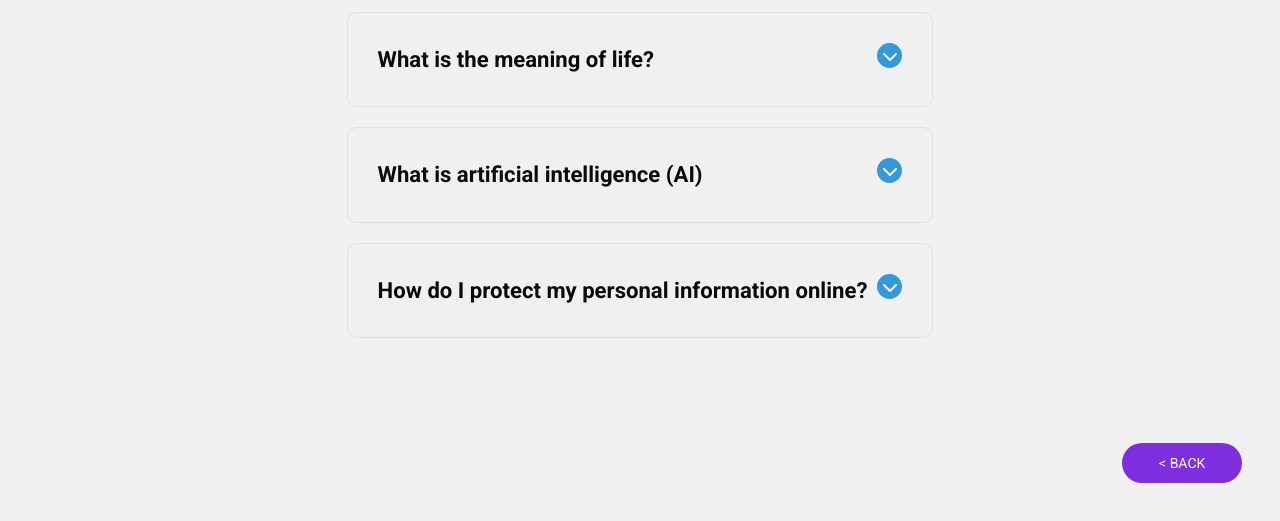
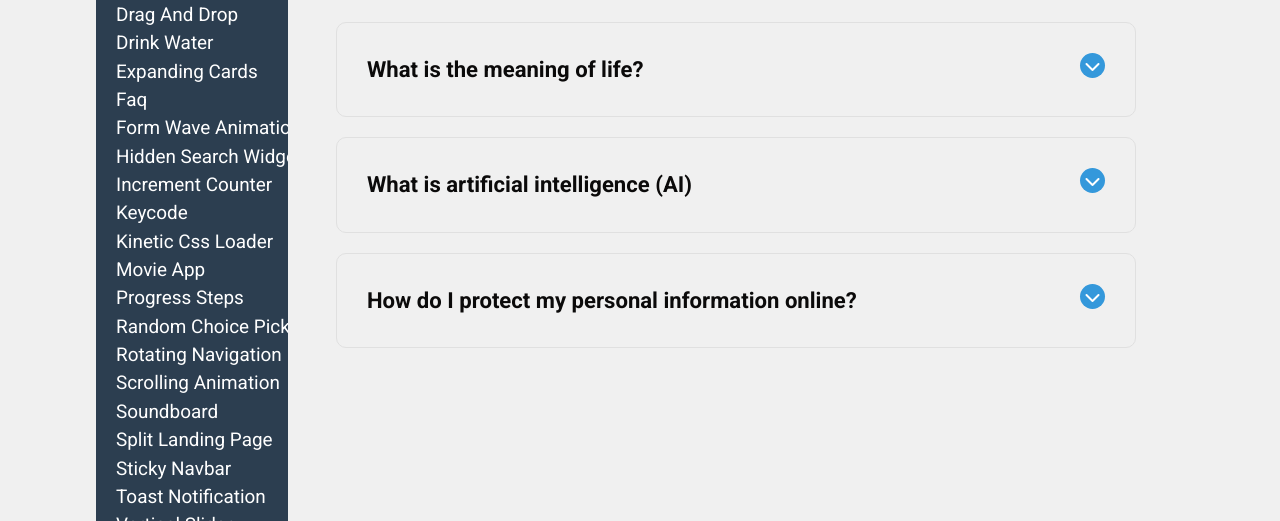
Before and after one commit to JohnPevien/50-Projects-HTML-CSS-JS, an Astro site: page /project/faq in a window 1280 px wide. Shown: the part 279-800 px from the top of the page. Built offline with nearby package versions, Linux system fonts and the light colour scheme; Astro itself is replaced by a stand-in of ours.

Commit message:
feat: Integrate Sidebar component into Layout for improved navigation

```diff
--- a/src/layouts/Layout.astro
+++ b/src/layouts/Layout.astro
@@ -1,5 +1,6 @@
 ---
 import NavigationWidget from '@/components/NavigationWidget.astro';
+import Sidebar from '@/components/Sidebar.astro';
 
 const { title } = Astro.props;
 ---
@@ -18,6 +19,15 @@
         <title>{title}</title>
     </head>
     <body>
+        <div class="layout-container">
+            <Sidebar />
+            <main class="main-content">
+                <div class="project-container">
+                    <slot />
+                </div>
+            </main>
+        </div>
+
         <style>
             :root {
                 --font-size-base: clamp(1rem, 0.34vw + 0.91rem, 1.19rem);
@@ -38,6 +48,30 @@
 
             body {
                 margin: 0;
+                min-height: 100vh;
+            }
+
+            .layout-container {
+                display: flex;
+                min-height: 100vh;
+            }
+
+            .main-content {
+                flex: 1;
+                display: flex;
+                flex-direction: column;
+                min-height: 100vh;
+            }
+
+            .project-container {
+                flex: 1;
+                display: flex;
+                flex-direction: column;
+                align-items: center;
+                justify-content: center;
+                position: relative;
+                overflow: hidden;
+                min-width: 70vw;
             }
 
             :global(code) {
@@ -49,14 +83,6 @@
             :global(ul li) {
                 all: unset;
             }
-            :global(a) {
-                all: unset;
-                cursor: pointer;
-            }
         </style>
-        <main>
-            <NavigationWidget title />
-            <slot />
-        </main>
     </body>
 </html>
```
